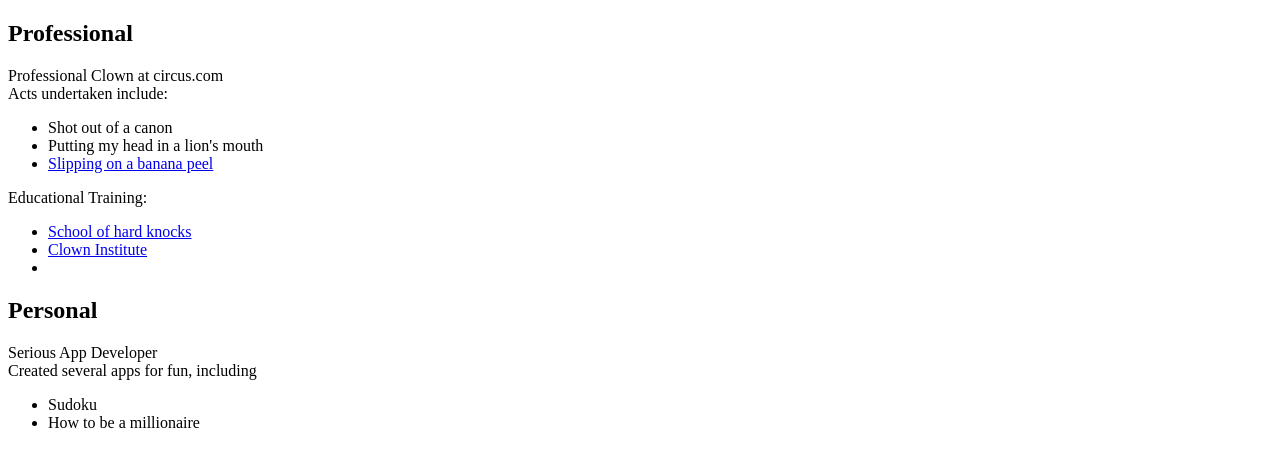
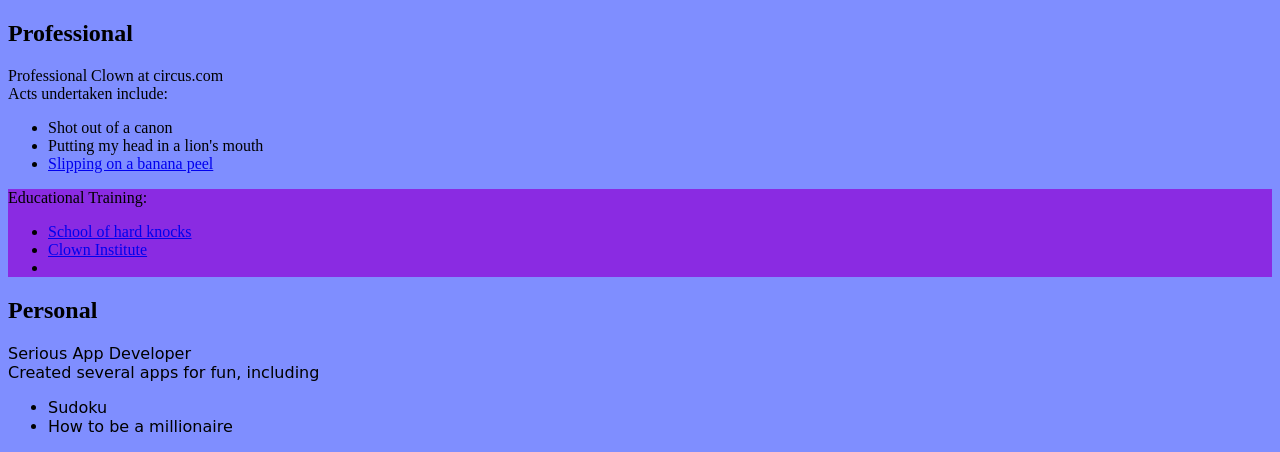
Before and after one commit to anonysia650/AboutMe, a plain HTML site: page index.html in a window 1280 px wide. Shown: the part 576-1028 px from the top of the page. Drawn offline with Linux system fonts and the light colour scheme.

Commit message:
Add files via upload

```diff
--- a/index.html
+++ b/index.html
@@ -5,6 +5,8 @@
     <meta charset="UTF-8">
     <meta name="viewport" content="width=device-width, initial-scale=1.0">
     <title>About Me</title>
+
+    <link rel="stylesheet" href="style.css">
 </head>
 
 <body>
@@ -20,19 +22,21 @@
         <li>Putting my head in a lion's mouth</li>
         <li><a href="banana_peel.html">Slipping on a banana peel</a></li>
     </ul>
-    Educational Training:
+    <div class="education">Educational Training:
         <ul>
             <li><a href="Education/hard_knocks_school.html">School of hard knocks</a></li>
             <li><a href="https://www.theclowninstitute.com/">Clown Institute</a></li>
             <li></li>
         </ul>
+    </div>
     <H2>Personal</H2>
-    Serious App Developer<br>
+    <div ID="Personal_div">Serious App Developer<br>
         Created several apps for fun, including
         <ul>
             <li>Sudoku</li>
             <li>How to be a millionaire</li>
         </ul>
+    </div>
 </body>
 
 </html>
--- /dev/null
+++ b/style.css
@@ -0,0 +1,12 @@
+body {
+    background-color: rgb(127, 142, 255);
+}
+
+.education {
+    background-color: blueviolet;
+}
+
+#Personal_div {
+    text-decoration: wavy;
+    font-family: cursive
+}
```
Lines whose indentation alone changed are shown as unchanged.
